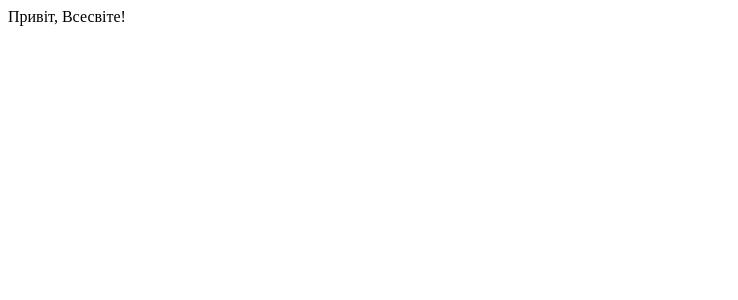
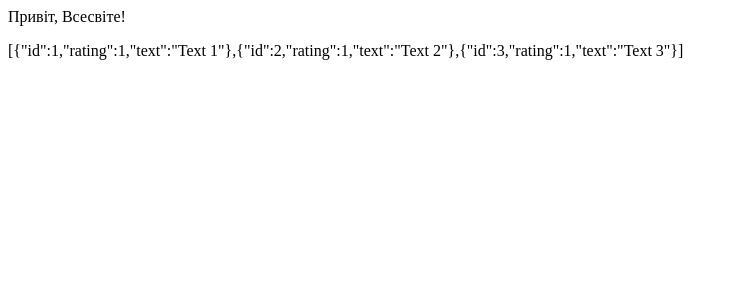
Before and after one commit to Volodymyr-Kovdrysh/web-2025, a React (Vite) app: page / in a window 1280 px wide. Shown: the top 300 px of the page, without its empty margins (0-738 px from the left). Built offline with nearby package versions, Linux system fonts and the light colour scheme.

Commit message:
Кінець лекції №1

```diff
--- a/src/App.jsx
+++ b/src/App.jsx
@@ -1,11 +1,22 @@
+
+
 
 function App() {
 
+const feedback = [
+  {id: 1, rating: 1, text: "Text 1"},
+  {id: 2, rating: 1, text: "Text 2"},
+  {id: 3, rating: 1, text: "Text 3"}
+]
 
   return (
-    <>
+    <div>
       Привіт, Всесвіте!
-    </>
+      <p>
+{JSON.stringify(feedback)}
+
+      </p>
+    </div>
   )
 }
 
```
